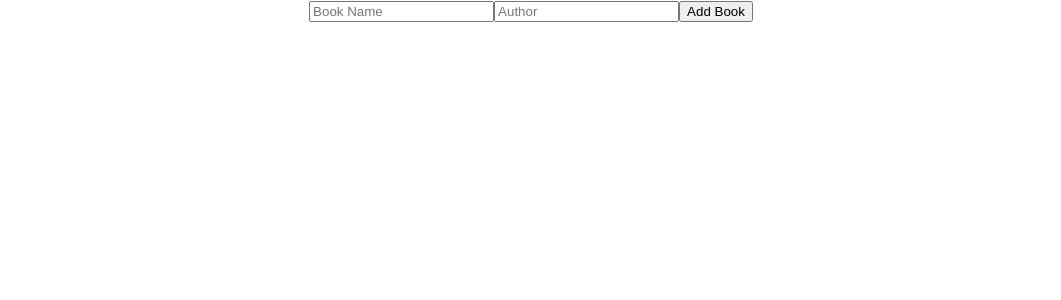
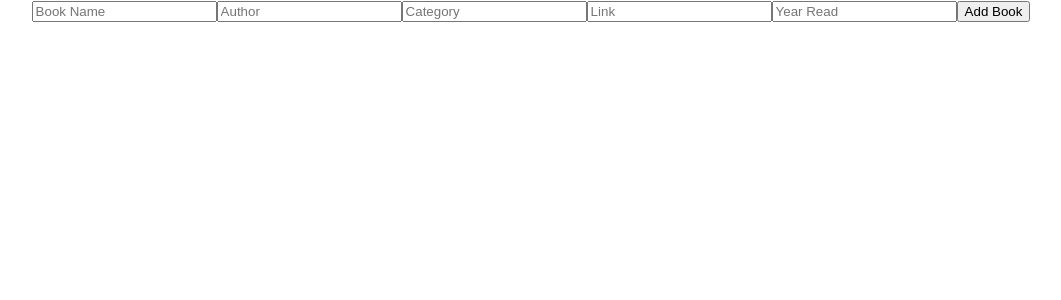
Before and after one commit to ArtsyBiba/react_csharp_crud_app, a React (Create React App) app in the folder client/: page / in a window 1280 px wide. Shown: the top 300 px of the page, without its empty margins (109-1170 px from the left). Built offline with nearby package versions, Linux system fonts and the light colour scheme.

Commit message:
including additional fields

```diff
--- a/client/src/Components/Form.tsx
+++ b/client/src/Components/Form.tsx
@@ -4,6 +4,9 @@ export const Form = () => {
     const initialState = {
         name: "",
         author: "",
+        category: "",
+        link: "",
+        year: "",
     };
 
     const addBookCallback = async () => {
@@ -35,6 +38,30 @@ export const Form = () => {
                     onChange={onChange}
                     required
                 />
+                <input
+                    name='category'
+                    id='category'
+                    type='text'
+                    placeholder='Category'
+                    onChange={onChange}
+                    required
+                />
+                <input
+                    name='link'
+                    id='link'
+                    type='text'
+                    placeholder='Link'
+                    onChange={onChange}
+                    required
+                />
+                <input
+                    name='year'
+                    id='year'
+                    type='text'
+                    placeholder='Year Read'
+                    onChange={onChange}
+                    required
+                />
                 <button type='submit'>Add Book</button>
             </div>
         </form>
```
